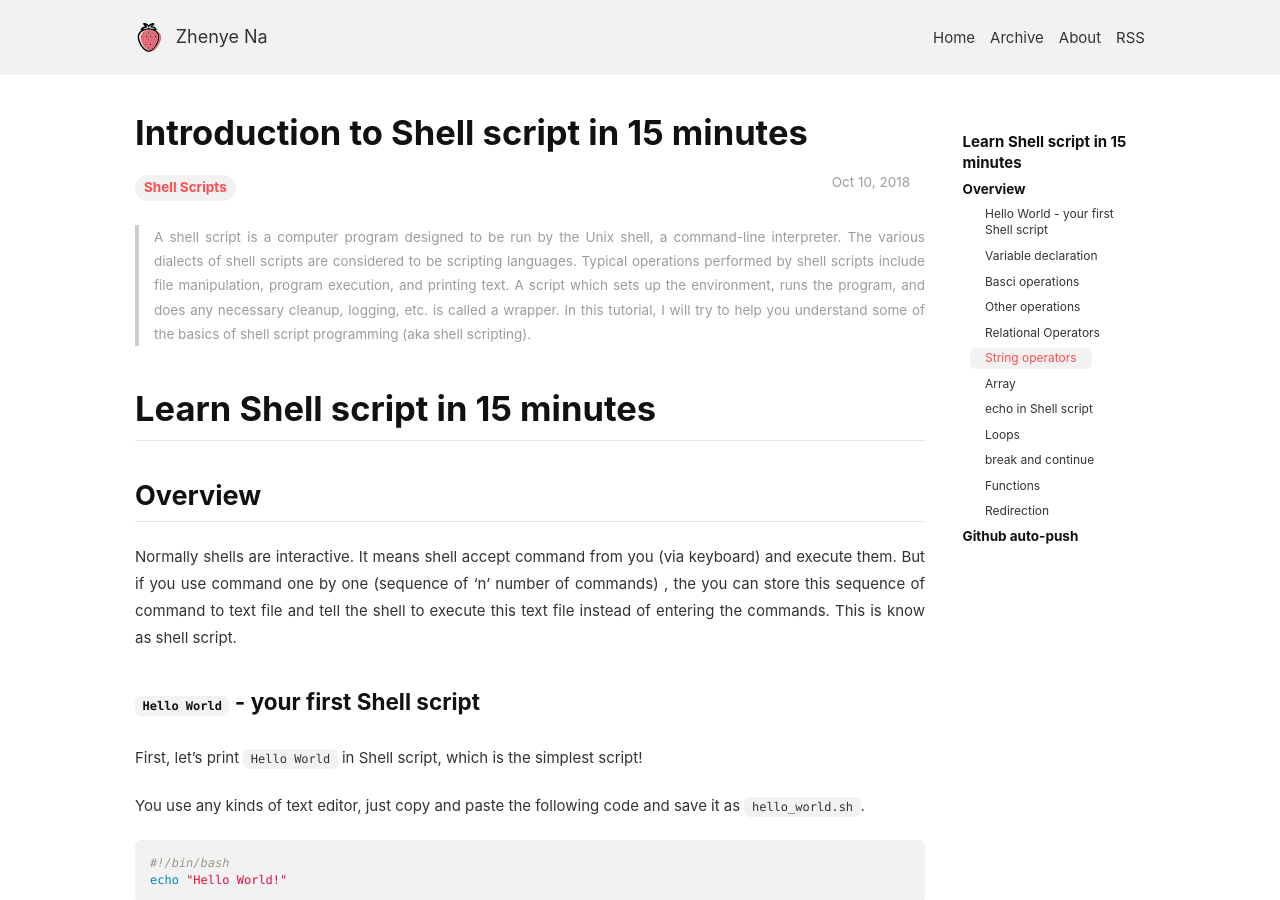
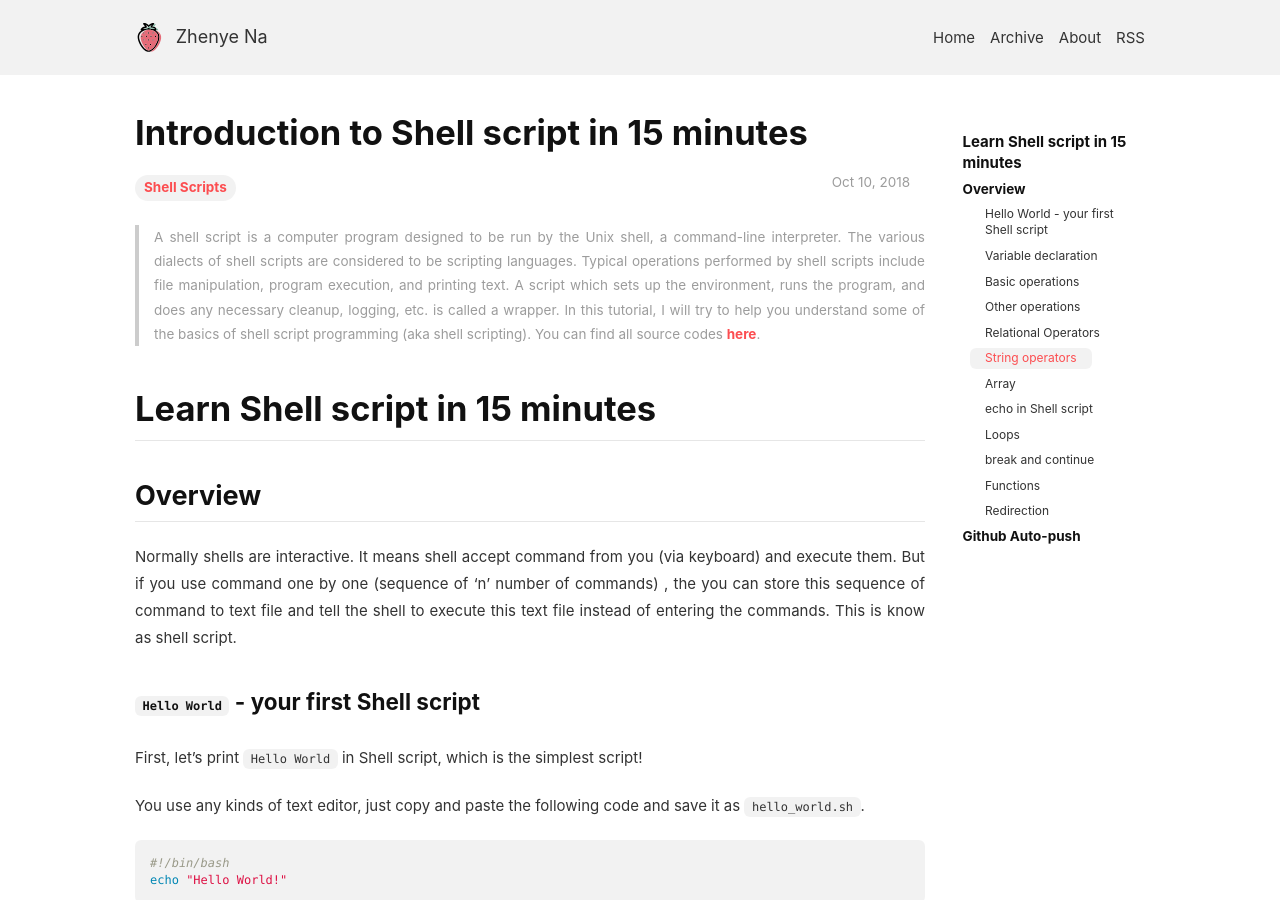
Before and after one commit to Zhenye-Na/blog, a Jekyll site: the page built from _posts/2018-10-10-intro-to-shell-scripts.md, in a window 1280 px wide and 900 px high. Built offline with Jekyll 4.4.1, drawn with Linux system fonts in a browser that asks for light colours; nearby versions of some CDN libraries; comment, search, counter and statistics services are not loaded; some of the changed text lies outside the part shown.

Commit message:
fixed typo

````diff
--- a/_posts/2018-10-10-intro-to-shell-scripts.md
+++ b/_posts/2018-10-10-intro-to-shell-scripts.md
@@ -9,7 +9,7 @@
 ---
 
 > A shell script is a computer program designed to be run by the Unix shell, a command-line interpreter. The various dialects of shell scripts are considered to be scripting languages. Typical operations performed by shell scripts include file manipulation, program execution, and printing text. A script which sets up the environment, runs the program, and does any necessary cleanup, logging, etc. is called a wrapper.
-> In this tutorial, I will try to help you understand some of the basics of shell script programming (aka shell scripting).
+> In this tutorial, I will try to help you understand some of the basics of shell script programming (aka shell scripting). You can find all source codes [here]().
 
 # Learn Shell script in 15 minutes
 
@@ -91,7 +91,7 @@
 echo $intVar
 ```
 
-### Basci operations
+### Basic operations
 
 | Operators 	|   Description  	|
 |:---------:	|:--------------:	|
@@ -501,7 +501,7 @@
 $echo input < file
 ```
 
-## Github auto-push
+## Github Auto-push
 
 ```sh
 #!/bin/sh
````
